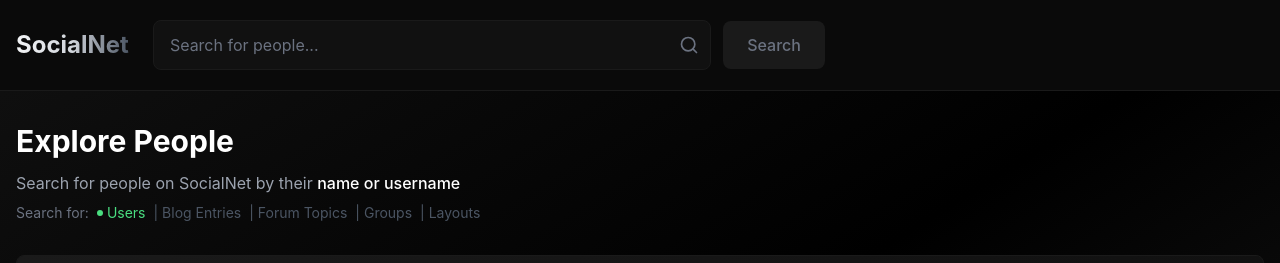
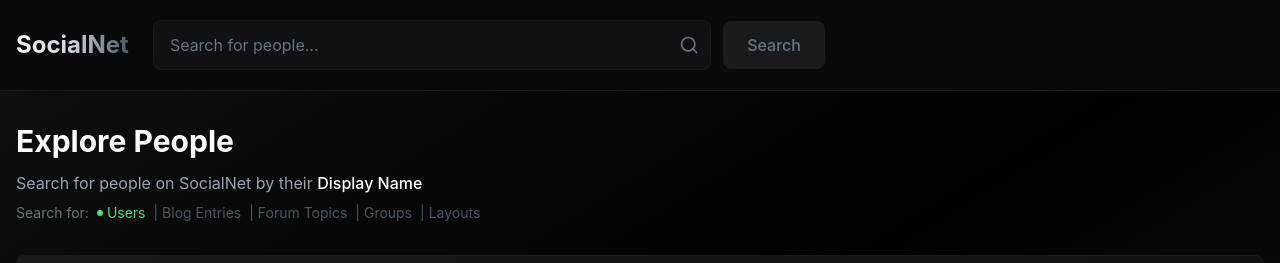
Before and after one commit to priyam0005/Wall_books, a React (Vite) app: page /search in a window 1280 px wide. Shown: the top 263 px of the page. Built offline with nearby package versions, Linux system fonts and the light colour scheme.

Commit message:
Update search prompt to use 'Display Name'

```diff
--- a/src/othercomps/search.jsx
+++ b/src/othercomps/search.jsx
@@ -132,7 +132,7 @@ const UserSearchResults = () => {
           <h2 className="text-2xl md:text-3xl font-bold mb-3 text-white">Explore People</h2>
           <p className="text-gray-400 text-sm md:text-base mb-2">
             Search for people on SocialNet by their{' '}
-            <span className="text-white font-medium">name or username</span>
+            <span className="text-white font-medium">Display Name</span>
           </p>
           <div className="flex flex-wrap items-center gap-2 text-xs md:text-sm text-gray-500">
             <span>Search for:</span>
```
